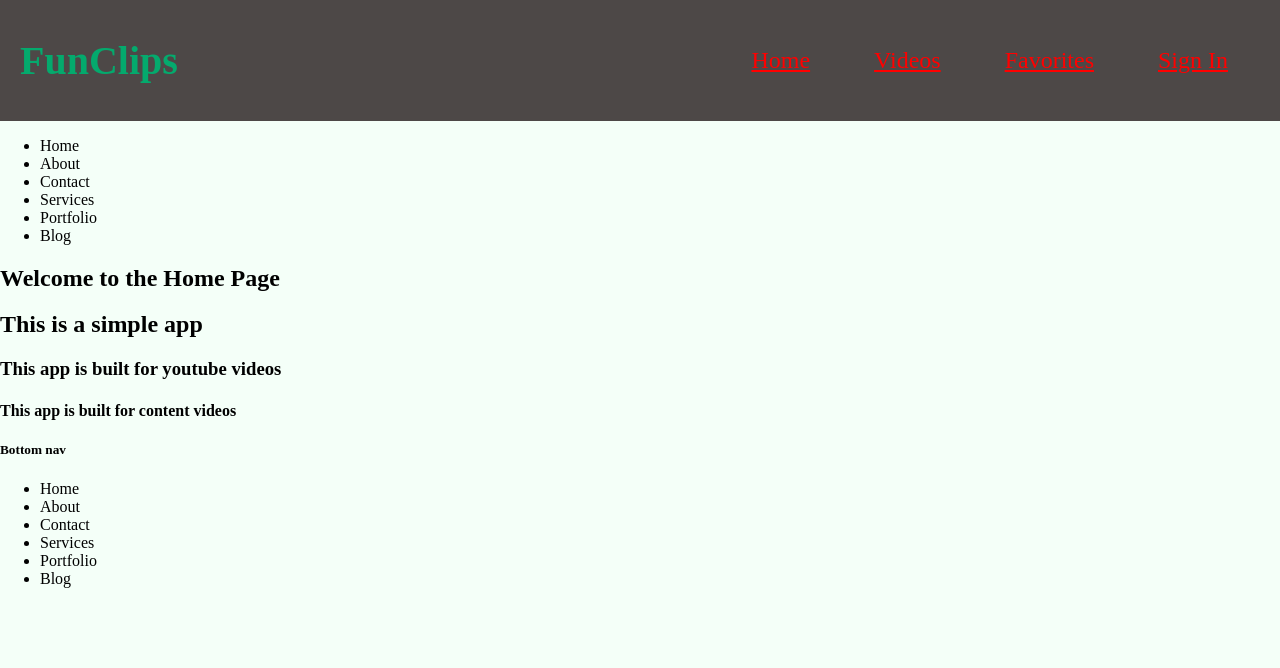
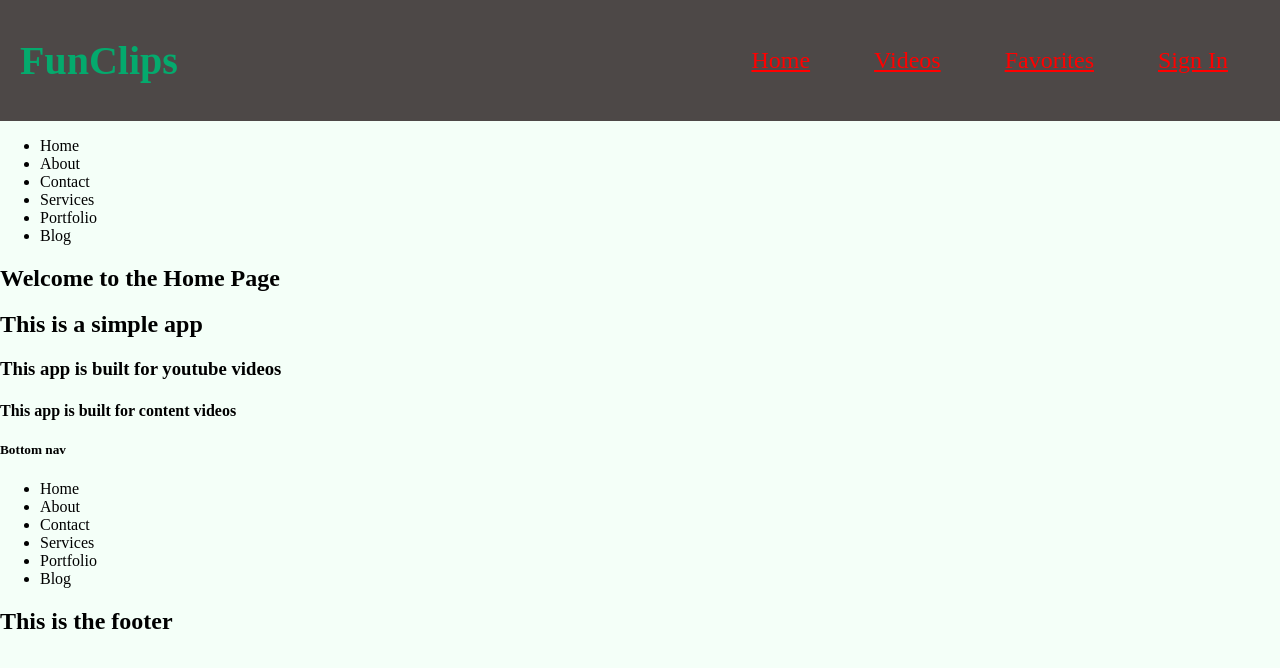
Before and after one commit to RicoMedi/fun-clips, a React (Create React App) app: page / in a window 1280 px wide. Shown: the top 668 px of the page. Built offline with nearby package versions, Linux system fonts and the light colour scheme; a web font is replaced by a local one.

Commit message:
last commit

```diff
--- a/src/home/HomePage.js
+++ b/src/home/HomePage.js
@@ -34,6 +34,10 @@ export const HomePage = () => {
           <li>Blog</li>
         </ul>
       </footer>
+
+     </section>
+     <section>
+        <h1> This is the footer</h1>
      </section>
 
 
```
